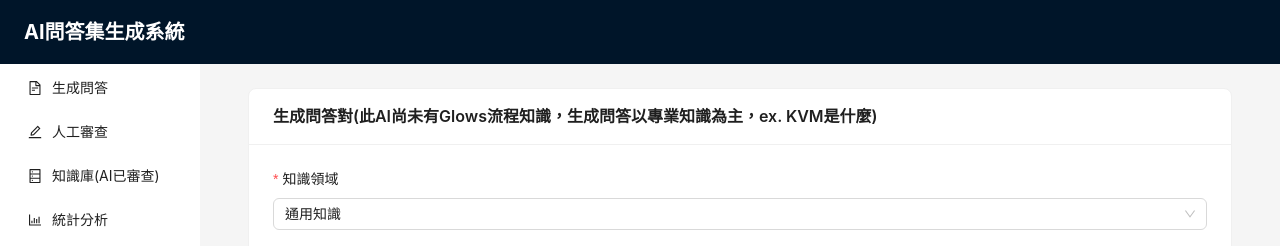
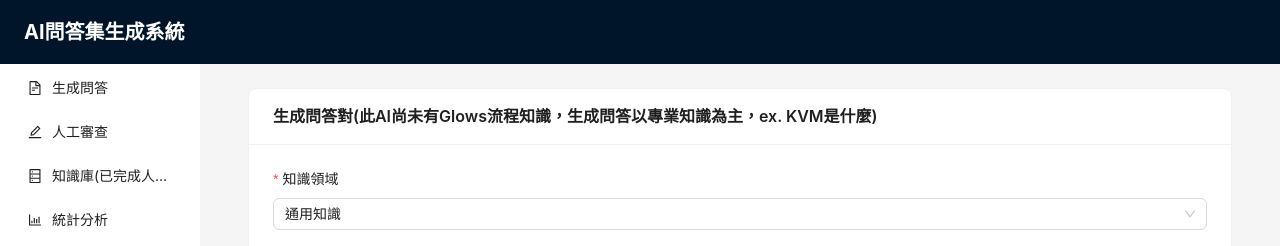
Before and after one commit to Averytsai/ai-qa-generator, a React (Vite) app in the folder frontend/: page / in a window 1280 px wide. Shown: the top 246 px of the page. Built offline with nearby package versions, Linux system fonts and the light colour scheme.

Commit message:
UI更新：將知識庫標題改為「已完成人工審查」

```diff
--- a/frontend/src/components/AppLayout.tsx
+++ b/frontend/src/components/AppLayout.tsx
@@ -33,7 +33,7 @@ const AppLayout = ({ children }: AppLayoutProps) => {
     {
       key: '/knowledge',
       icon: <DatabaseOutlined />,
-      label: '知識庫(AI已審查)',
+      label: '知識庫(已完成人工審查)',
     },
     {
       key: '/analytics',
--- a/frontend/src/pages/KnowledgeBasePage.tsx
+++ b/frontend/src/pages/KnowledgeBasePage.tsx
@@ -162,7 +162,7 @@ const KnowledgeBasePage = () => {
   return (
     <div>
       <Card
-        title="知識庫(AI已審查)"
+        title="知識庫(已完成人工審查)"
         extra={
           <Space>
             <Select
```
